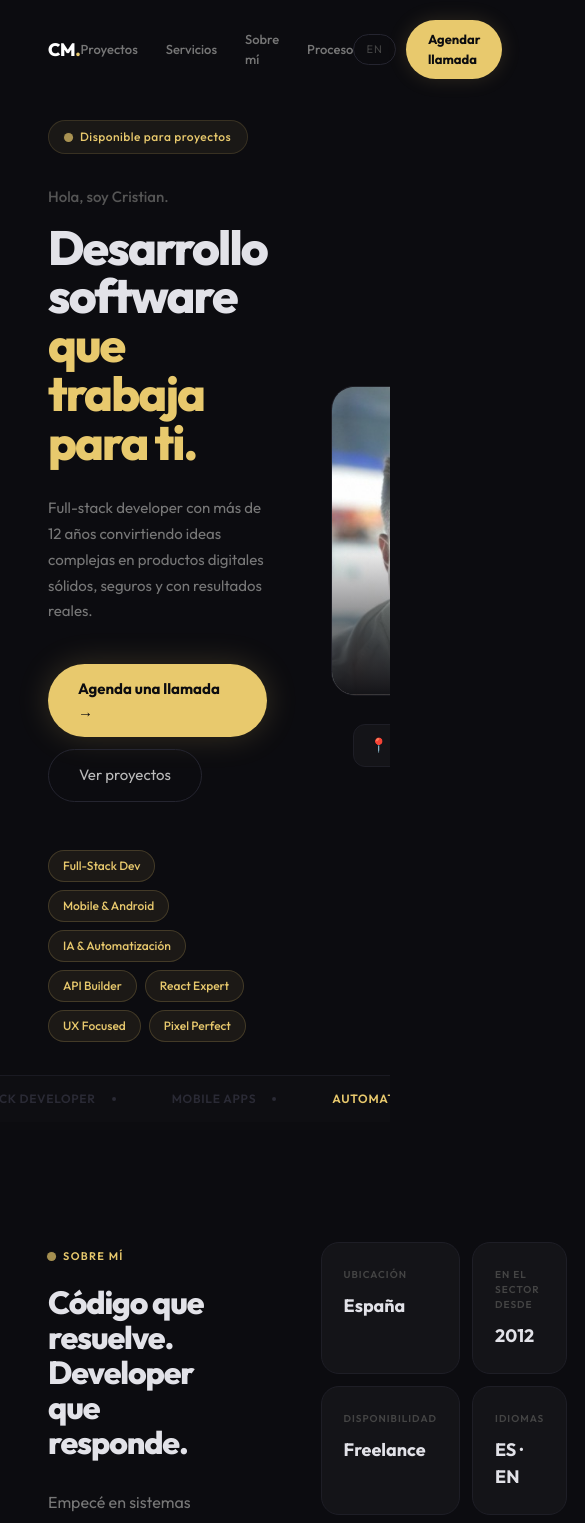
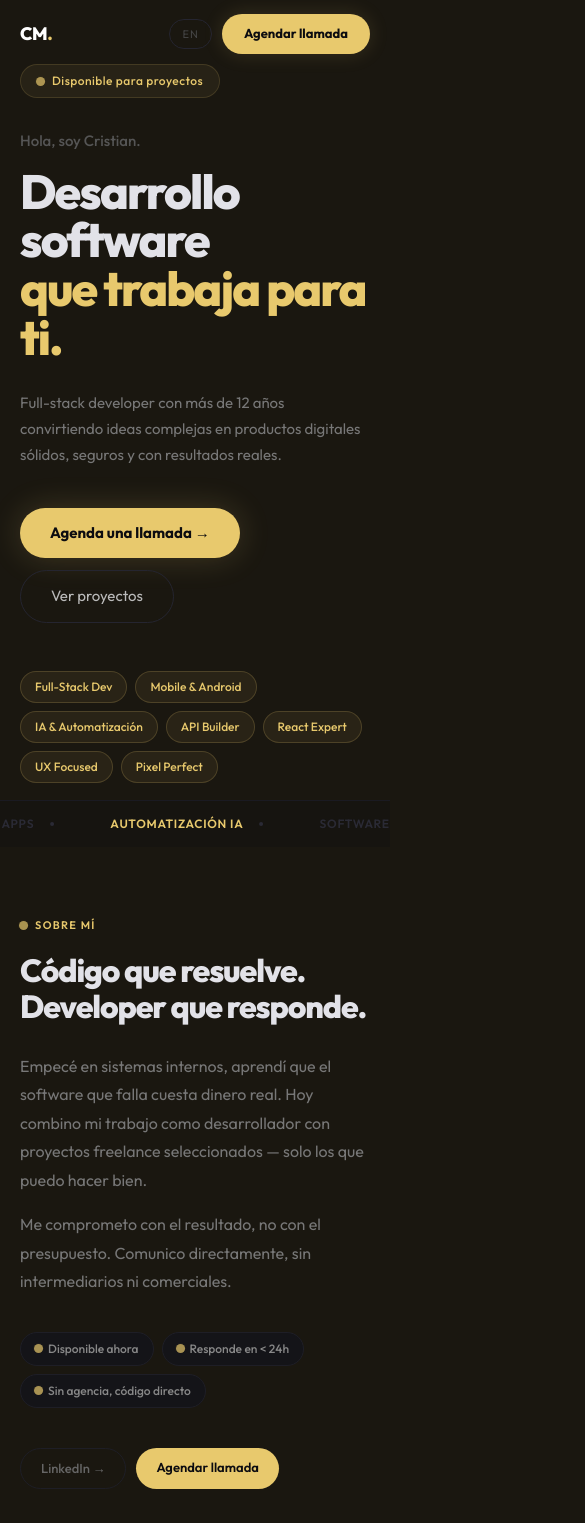
Before and after one commit to CrisMatJi/cristianPortfolio2026, a Next.js app: page / in a window 390 px wide. Shown: the top 1523 px of the page, 585 px wide, since content can reach past the window. Built offline with nearby package versions, Linux system fonts and the light colour scheme.

Commit message:
feat: Mobile responsive layout + warm dark background palette

```diff
--- a/src/app/globals.css
+++ b/src/app/globals.css
@@ -13,7 +13,7 @@ html {
 }
 
 body {
-  background: #0c0c10;
+  background: #1a1710;
   color: #e2e2e8;
   font-family: 'Outfit', sans-serif;
   overflow-x: hidden;
@@ -23,9 +23,10 @@ body {
 
 a, button { cursor: none; }
 
-::-webkit-scrollbar { width: 3px; }
-::-webkit-scrollbar-track { background: #0c0c10; }
-::-webkit-scrollbar-thumb { background: #2a2a35; border-radius: 2px; }
+::-webkit-scrollbar { width: 8px; }
+::-webkit-scrollbar-track { background: #1a1710; }
+::-webkit-scrollbar-thumb { background: #3a3220; border-radius: 3px; }
+::-webkit-scrollbar-thumb:hover { background: #4a4230; }
 
 a { color: inherit; text-decoration: none; }
 button { border: none; background: none; font-family: inherit; }
@@ -99,13 +100,13 @@ button { border: none; background: none; font-family: inherit; }
 
 /* Cards */
 .card {
-  background: #141418;
-  border: 1px solid #1e1e26;
+  background: #231d12;
+  border: 1px solid #2c2618;
   border-radius: 20px;
   transition: border-color 0.3s, transform 0.3s cubic-bezier(0.16, 1, 0.3, 1);
 }
 .card:hover {
-  border-color: #2e2e3e;
+  border-color: #3e3422;
   transform: translateY(-4px);
 }
 
@@ -122,8 +123,8 @@ button { border: none; background: none; font-family: inherit; }
 /* Input */
 .inp {
   width: 100%;
-  background: #1a1a22;
-  border: 1.5px solid #252530;
+  background: #201b11;
+  border: 1.5px solid #2e2918;
   border-radius: 12px;
   padding: 14px 18px;
   font-size: 14px;
@@ -136,7 +137,7 @@ button { border: none; background: none; font-family: inherit; }
   border-color: var(--ac, #e8c96d);
 }
 .inp::placeholder {
-  color: #44444e;
+  color: #5a5040;
 }
 
 /* Float animation for avatar */
@@ -156,3 +157,78 @@ button { border: none; background: none; font-family: inherit; }
 .glow-anim-2 {
   animation: glow 10s ease-in-out infinite 3s;
 }
+
+/* ── Mobile responsive ───────────────────────────── */
+@media (max-width: 768px) {
+  body { cursor: auto; }
+  a, button { cursor: auto; }
+  #c1, #c2 { display: none; }
+
+  /* Section padding */
+  .resp-section {
+    padding-left: 20px !important;
+    padding-right: 20px !important;
+    padding-top: 64px !important;
+    padding-bottom: 64px !important;
+  }
+
+  /* Grids */
+  .hero-grid {
+    grid-template-columns: 1fr !important;
+    gap: 32px !important;
+  }
+  .about-grid {
+    grid-template-columns: 1fr !important;
+    gap: 40px !important;
+  }
+  .about-cards {
+    grid-template-columns: 1fr 1fr !important;
+  }
+  .proj-card {
+    grid-template-columns: 1fr !important;
+    min-height: auto !important;
+  }
+  .proj-visual {
+    min-height: 200px !important;
+    max-height: 220px !important;
+  }
+  .services-grid {
+    grid-template-columns: 1fr !important;
+  }
+  .stack-process {
+    grid-template-columns: 1fr !important;
+    gap: 12px !important;
+  }
+  .stack-connector { display: none !important; }
+  .achievements-grid {
+    grid-template-columns: 1fr 1fr !important;
+    gap: 20px !important;
+  }
+
+  /* Nav */
+  .nav-top-links { display: none !important; }
+  .top-nav { padding: 14px 20px !important; }
+  .bottom-nav { max-width: calc(100vw - 32px); overflow: hidden; padding: 6px 6px 6px 12px !important; }
+  .bottom-nav-links { display: none !important; }
+
+  /* Hero */
+  .mob-hide { display: none !important; }
+
+  /* Footer */
+  .footer-row {
+    flex-direction: column !important;
+    align-items: flex-start !important;
+  }
+
+  /* Contact cal iframe */
+  .cal-iframe {
+    height: 380px !important;
+  }
+
+  /* Strip */
+  .strip-track { animation-duration: 18s; }
+
+  /* Tab switcher */
+  .tab-switcher { width: 100% !important; }
+  .tab-switcher button { flex: 1; }
+}
--- a/src/components/About.tsx
+++ b/src/components/About.tsx
@@ -15,9 +15,10 @@ interface AboutProps {
 
 export function About({ t, ac }: AboutProps) {
   return (
-    <section id="about" style={{ padding: "120px 48px" }}>
+    <section id="about" className="resp-section" style={{ padding: "120px 48px" }}>
       <div style={{ maxWidth: 1140, margin: "0 auto" }}>
         <div
+          className="about-grid"
           style={{
             display: "grid",
             gridTemplateColumns: "1.1fr 1fr",
@@ -115,7 +116,7 @@ export function About({ t, ac }: AboutProps) {
           </div>
 
           {/* Right — info cards */}
-          <div className="reveal d2" style={{ display: "grid", gridTemplateColumns: "1fr 1fr", gap: 12 }}>
+          <div className="reveal d2 about-cards" style={{ display: "grid", gridTemplateColumns: "1fr 1fr", gap: 12 }}>
             {t.about.cards.map((c, i) => (
               <div
                 key={i}
--- a/src/components/Achievements.tsx
+++ b/src/components/Achievements.tsx
@@ -10,6 +10,7 @@ interface AchievementsProps {
 export function Achievements({ t, ac }: AchievementsProps) {
   return (
     <section
+      className="resp-section"
       style={{
         padding: "80px 48px",
         position: "relative",
@@ -22,7 +23,7 @@ export function Achievements({ t, ac }: AchievementsProps) {
         style={{
           position: "absolute",
           inset: 0,
-          background: `linear-gradient(120deg, #0c0c10 0%, ${ac}12 40%, ${ac}1a 60%, #0c0c10 100%)`,
+          background: `linear-gradient(120deg, #1a1710 0%, ${ac}12 40%, ${ac}1a 60%, #1a1710 100%)`,
           zIndex: 0,
           pointerEvents: "none",
         }}
@@ -41,6 +42,7 @@ export function Achievements({ t, ac }: AchievementsProps) {
         }}
       />
       <div
+        className="achievements-grid"
         style={{
           maxWidth: 1140,
           margin: "0 auto",
--- a/src/components/Footer.tsx
+++ b/src/components/Footer.tsx
@@ -9,8 +9,9 @@ interface FooterProps {
 
 export function Footer({ t, ac }: FooterProps) {
   return (
-    <footer style={{ background: "#0c0c10", borderTop: "1px solid #1a1a22", padding: "24px 48px" }}>
+    <footer style={{ background: "#1a1710", borderTop: "1px solid #2c2618", padding: "24px 48px" }}>
       <div
+        className="footer-row"
         style={{
           display: "flex",
           justifyContent: "space-between",
--- a/src/components/Hero.tsx
+++ b/src/components/Hero.tsx
@@ -15,6 +15,7 @@ interface HeroProps {
 export function Hero({ t, ac }: HeroProps) {
   return (
     <section
+      className="resp-section"
       style={{
         minHeight: "100vh",
         display: "flex",
@@ -54,6 +55,7 @@ export function Hero({ t, ac }: HeroProps) {
       />
 
       <div
+        className="hero-grid"
         style={{
           maxWidth: 1140,
           margin: "0 auto",
@@ -186,6 +188,7 @@ export function Hero({ t, ac }: HeroProps) {
 
         {/* Right — avatar card */}
         <div
+          className="mob-hide"
           style={{
             animation: "fadeUp .8s .3s ease both",
             display: "flex",
@@ -305,7 +308,7 @@ export function Hero({ t, ac }: HeroProps) {
           overflow: "hidden",
           borderTop: "1px solid #1a1a22",
           padding: "14px 0",
-          background: "#0e0e12",
+          background: "#161410",
         }}
       >
         <div className="strip-track">
--- a/src/components/Nav.tsx
+++ b/src/components/Nav.tsx
@@ -40,6 +40,7 @@ export function Nav({ t, lang, setLang, ac }: NavProps) {
 
   const topNav = (
     <nav
+      className="top-nav"
       style={{
         position: "fixed",
         top: 0,
@@ -59,7 +60,7 @@ export function Nav({ t, lang, setLang, ac }: NavProps) {
       <a href="#" style={{ fontSize: 18, fontWeight: 800, letterSpacing: "-.02em", color: "#fff" }}>
         CM<span style={{ color: ac }}>.</span>
       </a>
-      <div style={{ display: "flex", gap: 28, alignItems: "center" }}>
+      <div className="nav-top-links" style={{ display: "flex", gap: 28, alignItems: "center" }}>
         {(["work", "services", "about", "stack"] as const).map((k) => (
           <a
             key={k}
@@ -130,12 +131,12 @@ export function Nav({ t, lang, setLang, ac }: NavProps) {
         display: "flex",
         alignItems: "center",
         gap: 0,
-        background: "rgba(14,14,18,0.90)",
+        background: "rgba(22,20,14,0.92)",
         backdropFilter: "blur(24px) saturate(180%)",
         border: "1px solid #252530",
         borderRadius: 100,
         padding: "6px 6px 6px 20px",
-        boxShadow: "0 8px 40px rgba(0,0,0,0.5), 0 0 0 0.5px #1e1e26 inset",
+        boxShadow: "0 8px 40px rgba(0,0,0,0.5), 0 0 0 0.5px #2c2618 inset",
         whiteSpace: "nowrap",
         transition:
           "opacity .4s cubic-bezier(.16,1,.3,1), transform .4s cubic-bezier(.16,1,.3,1)",
--- a/src/components/Services.tsx
+++ b/src/components/Services.tsx
@@ -10,7 +10,7 @@ interface ServicesProps {
 
 export function Services({ t, ac }: ServicesProps) {
   return (
-    <section id="services" style={{ padding: "120px 48px" }}>
+    <section id="services" className="resp-section" style={{ padding: "120px 48px" }}>
       <div style={{ maxWidth: 1140, margin: "0 auto" }}>
         <div className="reveal" style={{ marginBottom: 56 }}>
           <SectionTag ac={ac}>{t.nav.services}</SectionTag>
@@ -25,7 +25,7 @@ export function Services({ t, ac }: ServicesProps) {
             {t.services.h}
           </h2>
         </div>
-        <div style={{ display: "grid", gridTemplateColumns: "repeat(3,1fr)", gap: 16 }}>
+        <div className="services-grid" style={{ display: "grid", gridTemplateColumns: "repeat(3,1fr)", gap: 16 }}>
           {t.services.items.map((s, i) => (
             <div
               key={i}
--- a/src/components/Stack.tsx
+++ b/src/components/Stack.tsx
@@ -11,7 +11,7 @@ interface StackProps {
 
 export function Stack({ t, ac }: StackProps) {
   return (
-    <section id="stack" style={{ padding: "120px 48px", background: "#0e0e12" }}>
+    <section id="stack" className="resp-section" style={{ padding: "120px 48px", background: "#161410" }}>
       <div style={{ maxWidth: 1140, margin: "0 auto" }}>
         <div className="reveal" style={{ marginBottom: 64 }}>
           <SectionTag ac={ac}>{t.stack.tag}</SectionTag>
@@ -31,6 +31,7 @@ export function Stack({ t, ac }: StackProps) {
 
         {/* Process steps */}
         <div
+          className="stack-process"
           style={{
             display: "grid",
             gridTemplateColumns: "1fr auto 1fr auto 1fr auto 1fr auto 1fr",
@@ -87,6 +88,7 @@ export function Stack({ t, ac }: StackProps) {
 
               {i < t.stack.steps.length - 1 && (
                 <div
+                  className="stack-connector"
                   style={{
                     display: "flex",
                     alignItems: "center",
```
Also changed, not shown: src/components/Contact.tsx (+7 -5 lines), src/components/Projects.tsx (+5 -5 lines).
